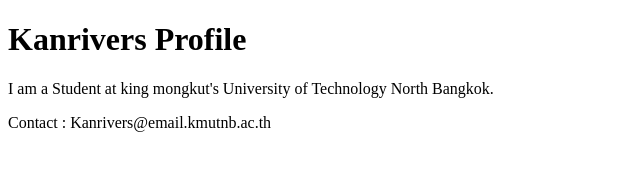
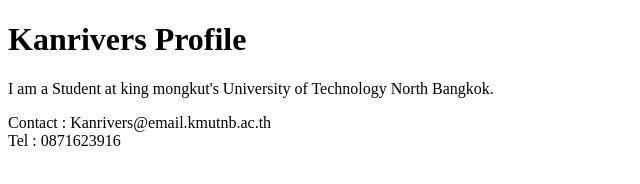
Before and after one commit to Kanriver/github-desktop-project-kanriver-sec1, a plain HTML site: page index.html in a window 1280 px wide. Shown: the whole page, without its empty margins (0-640 px from the left). Drawn offline with Linux system fonts and the light colour scheme.

Commit message:
Update index.html with add Tel

```diff
--- a/index.html
+++ b/index.html
@@ -9,6 +9,7 @@
     <h1>Kanrivers Profile</h1>
     <p>I am a Student at king mongkut's
         University of Technology North Bangkok.</p>
-    <footer>Contact : Kanrivers@email.kmutnb.ac.th</footer>
+    <footer>Contact : Kanrivers@email.kmutnb.ac.th <br>
+            Tel : 0871623916</footer>
 </body>
 </html>
```
